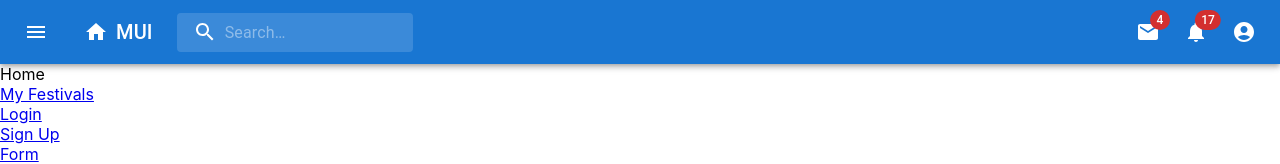
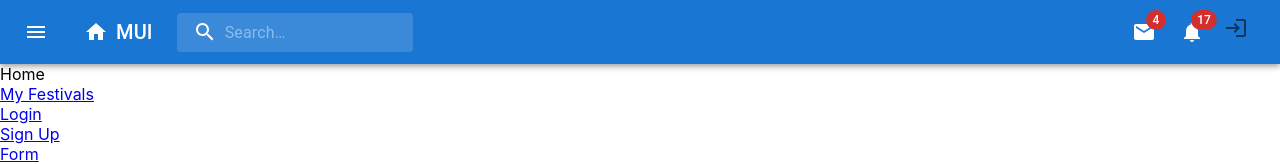
Before and after one commit to japnit01/FMS_Frontend, a React (Create React App) app in the folder fest_management_system/: page / in a window 1280 px wide. Shown: the top 164 px of the page. Built offline with nearby package versions, Linux system fonts and the light colour scheme.

Commit message:
login icon correctec

```diff
--- a/fest_management_system/src/Components/Navbar.js
+++ b/fest_management_system/src/Components/Navbar.js
@@ -17,6 +17,7 @@ import NotificationsIcon from "@mui/icons-material/Notifications";
 import MoreIcon from "@mui/icons-material/MoreVert";
 import { Link, useNavigate } from "react-router-dom";
 import HomeIcon from "@mui/icons-material/Home";
+import LoginIcon from '@mui/icons-material/Login';
 
 const Search = styled("div")(({ theme }) => ({
   position: "relative",
@@ -211,7 +212,8 @@ function Navbar() {
                 <NotificationsIcon />
               </Badge>
             </IconButton>
-            <IconButton
+
+             {localStorage.getItem('token') ? <IconButton
               size="large"
               edge="end"
               aria-label="account of current user"
@@ -219,9 +221,8 @@ function Navbar() {
               aria-haspopup="true"
               onClick={handleProfileMenuOpen}
               color="inherit"
-            >
-              <AccountCircle />
-            </IconButton>
+            ><AccountCircle /></IconButton> : <Link to='/api/auth/login'><IconButton><LoginIcon /></IconButton></Link>}
+
           </Box>
           <Box sx={{ display: { xs: "flex", md: "none" } }}>
             <IconButton
```
